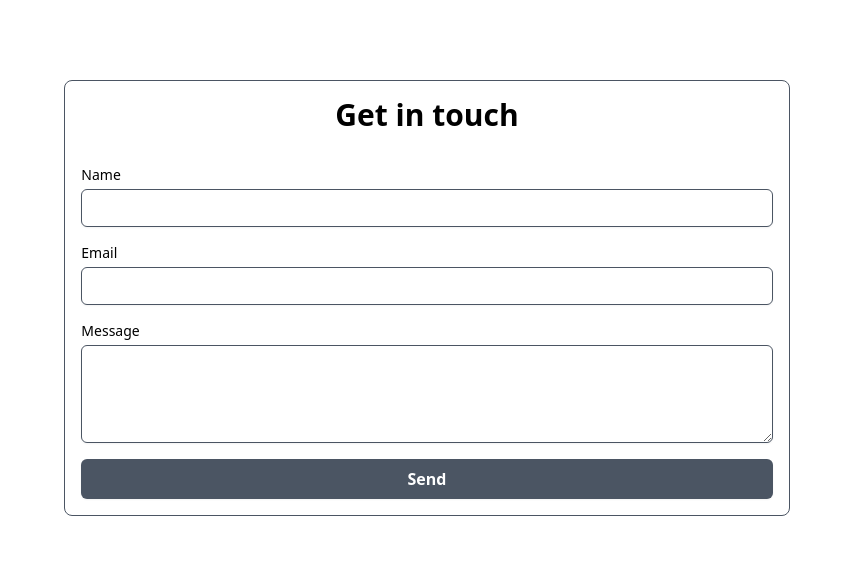
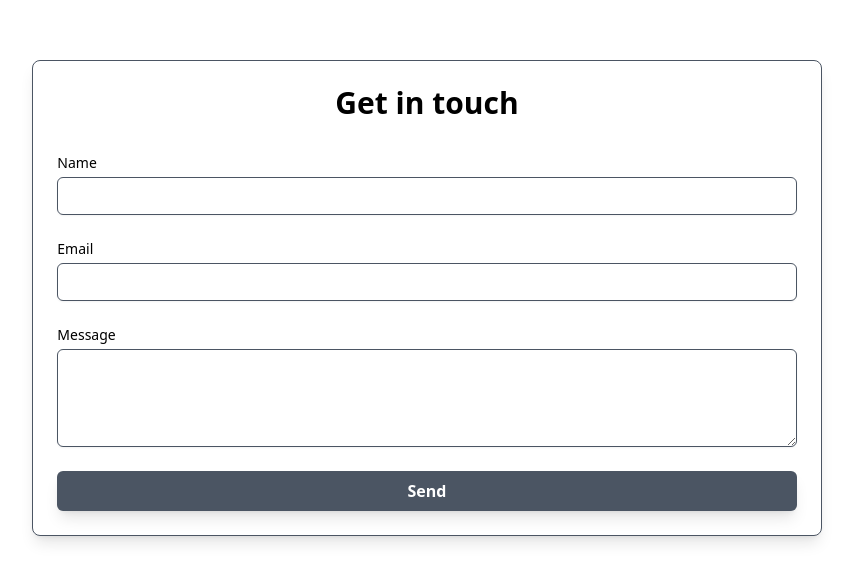
Before and after one commit to LunnS2/Portfolio-Website, a React (Vite) app: page / in a window 1280 px wide. Shown: the part 3302-3880 px from the top of the page, without its empty margins (213-1066 px from the left). Built offline with nearby package versions, Linux system fonts and the light colour scheme.

Commit message:
Update contact.jsx and index.css adding a heartbeat style animation

```diff
--- a/src/components/contact.jsx
+++ b/src/components/contact.jsx
@@ -1,7 +1,40 @@
-import React, {useState} from "react";
+import React, { useState, useEffect, useRef } from "react";
 import emailjs from "emailjs-com";
 
 function ContactForm() {
+  const [animate, setAnimate] = useState(false);
+  const formRef = useRef(null);
+
+  useEffect(() => {
+    const observer = new IntersectionObserver(
+      ([entry]) => {
+        if (entry.isIntersecting) {
+          setAnimate(true); // Trigger the heartbeat animation
+        }
+      },
+      { threshold: 0.1 } // Trigger when at least 10% of the element is visible
+    );
+
+    if (formRef.current) {
+      observer.observe(formRef.current);
+    }
+
+    return () => {
+      if (formRef.current) {
+        observer.unobserve(formRef.current);
+      }
+    };
+  }, []);
+
+  useEffect(() => {
+    if (animate) {
+      const timer = setTimeout(() => {
+        setAnimate(false); // Reset animation state after it finishes
+      }, 1400); // Duration of the animation (1.4s)
+
+      return () => clearTimeout(timer); // Clean up timer
+    }
+  }, [animate]);
 
   const [formState, setFormState] = useState({
     name: "",
@@ -12,94 +45,121 @@ function ContactForm() {
 
   function handleChange(e) {
     const { name, value } = e.target;
-    setFormState(prevState => ({
+    setFormState((prevState) => ({
       ...prevState,
-      [name]: value
+      [name]: value,
     }));
-  };
+  }
 
   function handleSubmit(e) {
     e.preventDefault();
 
-    emailjs.send(
+    emailjs
+      .send(
         import.meta.env.VITE_EMAILJS_SERVICE_ID,
         import.meta.env.VITE_EMAILJS_TEMPLATE_ID,
         {
           name: formState.name,
           email: formState.email,
-        message: formState.message
+          message: formState.message,
         },
         import.meta.env.VITE_EMAILJS_PUBLIC_API_KEY
       )
-    .then((response) => {
-      setFormState(prevState => ({
+      .then(
+        (response) => {
+          setFormState((prevState) => ({
             ...prevState,
             status: "Message sent successfully!",
             name: "",
             email: "",
-        message: ""
+            message: "",
           }));
-    }, (err) => {
+        },
+        (err) => {
           console.error("Failed to send message:", err);
-      setFormState(prevState => ({
+          setFormState((prevState) => ({
             ...prevState,
-        status: "Failed to send message."
+            status: "Failed to send message.",
           }));
-    });
-  };
+        }
+      );
+  }
 
   return (
-    <section id="contact" className="min-h-screen flex items-center justify-center p-24 text-black dark:text-white bg-white dark:bg-black transition-colors duration-300">
-      <div className="mx-auto p-4 border border-gray-600 rounded-lg w-full lg:w-2/3">
+    <section
+      id="contact"
+      className="min-h-screen flex items-center justify-center p-6 lg:p-12 text-black dark:text-white bg-white dark:bg-black transition-colors duration-300"
+    >
+      <div
+        ref={formRef}
+        className={`mx-auto p-6 border border-gray-600 rounded-lg w-full lg:w-2/3 bg-white dark:bg-gray-800 shadow-lg ${animate ? "heartbeat" : ""}`}
+      >
         <h2 className="text-3xl font-bold mb-8 text-center">Get in touch</h2>
-      <form onSubmit={handleSubmit}>
+        <form onSubmit={handleSubmit} className="space-y-6">
           <div className="mb-4">
-          <label htmlFor="name" className="block text-sm font-medium dark:text-white text-black transition-colors duration-300">Name</label>
+            <label
+              htmlFor="name"
+              className="block text-sm font-medium dark:text-white text-black transition-colors duration-300"
+            >
+              Name
+            </label>
             <input
               type="text"
               id="name"
               name="name"
               value={formState.name}
               onChange={handleChange}
-            className="mt-1 block w-full px-3 py-2 border dark:bg-black border-gray-600 rounded-md shadow-sm focus:outline-none focus:ring-lime-500 focus:border-lime-500 sm:text-sm transition-colors duration-300"
+              className="mt-1 block w-full px-3 py-2 border dark:bg-gray-700 border-gray-600 rounded-md shadow-sm focus:outline-none focus:ring-2 focus:ring-lime-500 focus:border-lime-500 sm:text-sm transition-transform duration-300"
               required
             />
           </div>
           <div className="mb-4">
-          <label htmlFor="email" className="block text-sm font-medium dark:text-white text-black transition-colors duration-300">Email</label>
+            <label
+              htmlFor="email"
+              className="block text-sm font-medium dark:text-white text-black transition-colors duration-300"
+            >
+              Email
+            </label>
             <input
               type="email"
               id="email"
               name="email"
               value={formState.email}
               onChange={handleChange}
-            className="mt-1 block w-full px-3 py-2 border dark:bg-black border-gray-600 rounded-md shadow-sm focus:outline-none focus:ring-lime-500 focus:border-lime-500 sm:text-sm transition-colors duration-300"
+              className="mt-1 block w-full px-3 py-2 border dark:bg-gray-700 border-gray-600 rounded-md shadow-sm focus:outline-none focus:ring-2 focus:ring-lime-500 focus:border-lime-500 sm:text-sm transition-transform duration-300"
               required
             />
           </div>
           <div className="mb-4">
-          <label htmlFor="message" className="block text-sm font-medium dark:text-white text-black transition-colors duration-300">Message</label>
+            <label
+              htmlFor="message"
+              className="block text-sm font-medium dark:text-white text-black transition-colors duration-300"
+            >
+              Message
+            </label>
             <textarea
               id="message"
               name="message"
               value={formState.message}
               onChange={handleChange}
               rows="4"
-            className="mt-1 block w-full px-3 py-2 border dark:bg-black border-gray-600 rounded-md shadow-sm focus:outline-none focus:ring-lime-500 focus:border-lime-500 sm:text-sm transition-colors duration-300"
+              className="mt-1 block w-full px-3 py-2 border dark:bg-gray-700 border-gray-600 rounded-md shadow-sm focus:outline-none focus:ring-2 focus:ring-lime-500 focus:border-lime-500 sm:text-sm transition-transform duration-300"
               required
             />
           </div>
           <button
             type="submit"
-          className="w-full px-4 py-2 bg-gray-600 text-white font-semibold rounded-md shadow-sm hover:bg-gray-800 focus:outline-none focus:ring-2 focus:ring-offset-2 focus:ring-lime-500"
+            className="w-full px-4 py-2 bg-gray-600 text-white font-semibold rounded-md shadow-lg hover:bg-gray-700 active:bg-gray-800 focus:outline-none focus:ring-2 focus:ring-offset-2 focus:ring-lime-500 transition-transform duration-300"
           >
             Send
           </button>
         </form>
-      {formState.status && <p className="mt-4 text-sm text-black">{formState.status}</p>}
+        {formState.status && (
+          <p className="mt-4 text-sm text-green-600 dark:text-green-400 transition-opacity duration-500">{formState.status}</p>
+        )}
       </div>
     </section>
   );
-};
+}
 
 export default ContactForm;
--- a/src/styling/index.css
+++ b/src/styling/index.css
@@ -1,3 +1,29 @@
 @tailwind base;
 @tailwind components;
 @tailwind utilities;
+
+/* Heartbeat Animation */
+@keyframes single-heartbeat {
+  0% {
+    transform: scale(1);
+  }
+  10% {
+    transform: scale(1.03);
+  }
+  20% {
+    transform: scale(1);
+  }
+  30% {
+    transform: scale(1.03);
+  }
+  40% {
+    transform: scale(1);
+  }
+  100% {
+    transform: scale(1);
+  }
+}
+
+.heartbeat {
+  animation: single-heartbeat 1.6s ease-out;
+}
```
Lines whose indentation alone changed are shown as unchanged.
